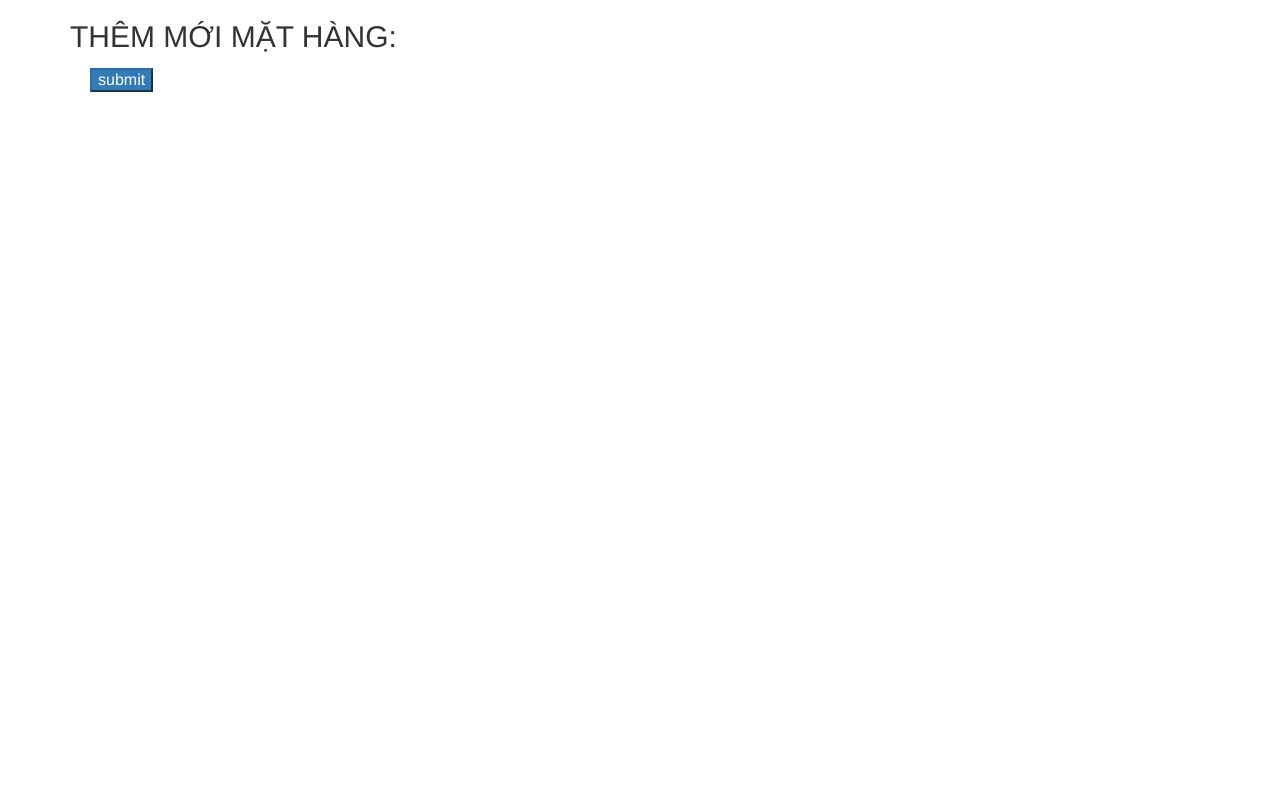
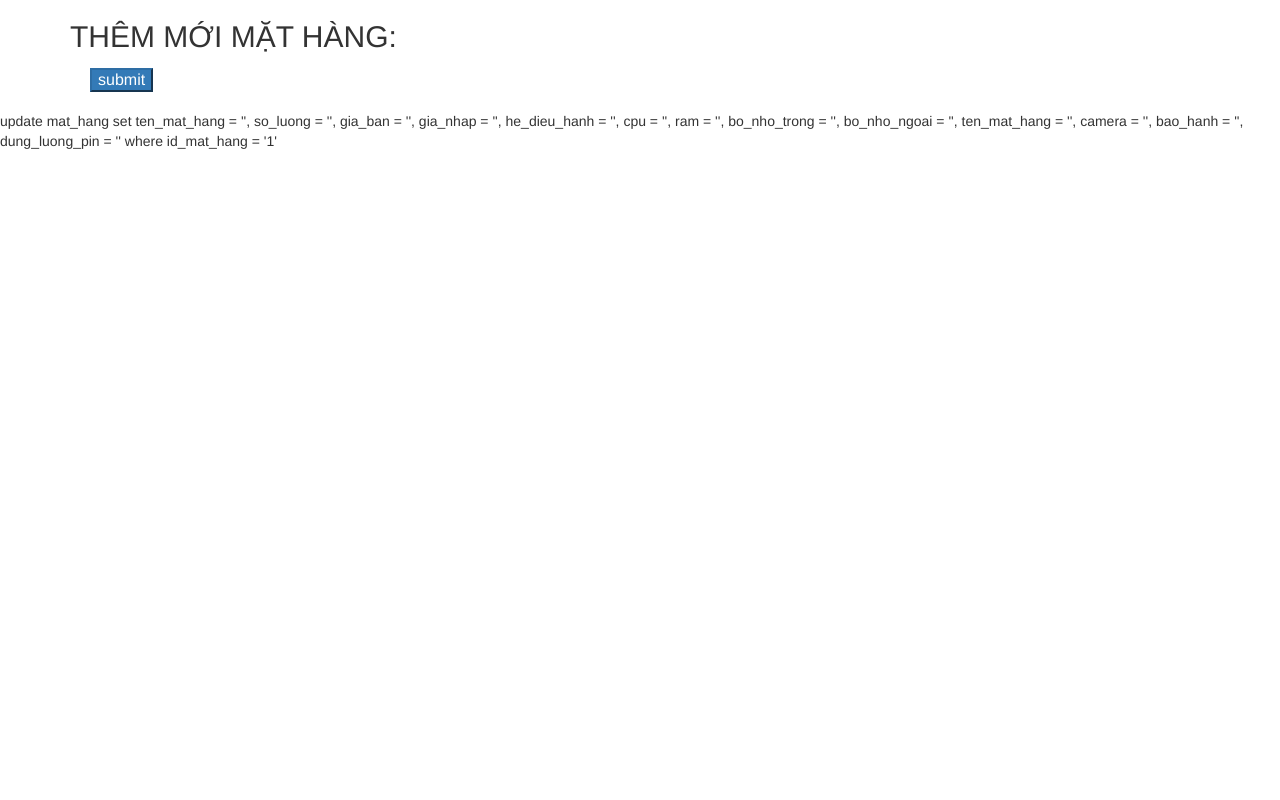
Before and after one commit to tainh56/mobile_store, a PHP site: page /admin/SuaMatHang.php?id=1 in a window 1280 px wide. Run offline with PHP 8.4, Linux system fonts and the light colour scheme; data that the repository does not hold is empty.

Commit message:
Sua mat hang

```diff
--- a/admin/SuaMatHang.php
+++ b/admin/SuaMatHang.php
@@ -9,7 +9,7 @@ $query = mysql_query($sql);
     <body>
         <div class="container">
             <h2>THÊM MỚI MẶT HÀNG:</h2>
-            <form class="container">
+            <form class="container" action="" method="post">
                 <table class="table-condensed">
                     <?php
                     while ($row = mysql_fetch_array($query)) {
@@ -64,7 +64,6 @@ $query = mysql_query($sql);
                         </tr>
                         <?php
                     }
-                    mysql_close();
                     ?>
                     <tr>
                         <td><input type="submit" value="submit" class="btn-primary" /></td>
@@ -74,3 +73,23 @@ $query = mysql_query($sql);
         </div>
     </body>
 </html>
+<?php
+$sql = "update mat_hang set "
+        . "ten_mat_hang = '" . $_POST['ten-mat-hang'] . "', "
+        . "so_luong = '" . $_POST['so-luong'] . "', "
+        . "gia_ban = '" . $_POST['gia-ban'] . "', "
+        . "gia_nhap = '" . $_POST['gia-nhap'] . "', "
+        . "he_dieu_hanh = '" . $_POST['he-dieu-hanh'] . "', "
+        . "cpu = '" . $_POST['cpu'] . "', "
+        . "ram = '" . $_POST['ram'] . "', "
+        . "bo_nho_trong = '" . $_POST['bo-nho-trong'] . "', "
+        . "bo_nho_ngoai = '" . $_POST['bo-nho-ngoai'] . "', "
+        . "ten_mat_hang = '" . $_POST['ten-mat-hang'] . "', "
+        . "camera = '" . $_POST['camera'] . "', "
+        . "bao_hanh = '" . $_POST['bao-hanh'] . "', "
+        . "dung_luong_pin = '" . $_POST['dung-luong-pin'] . "' "
+        . "where id_mat_hang = '" . $id . "'";
+echo $sql;
+mysql_query($sql);
+mysql_close();
+?>
```
